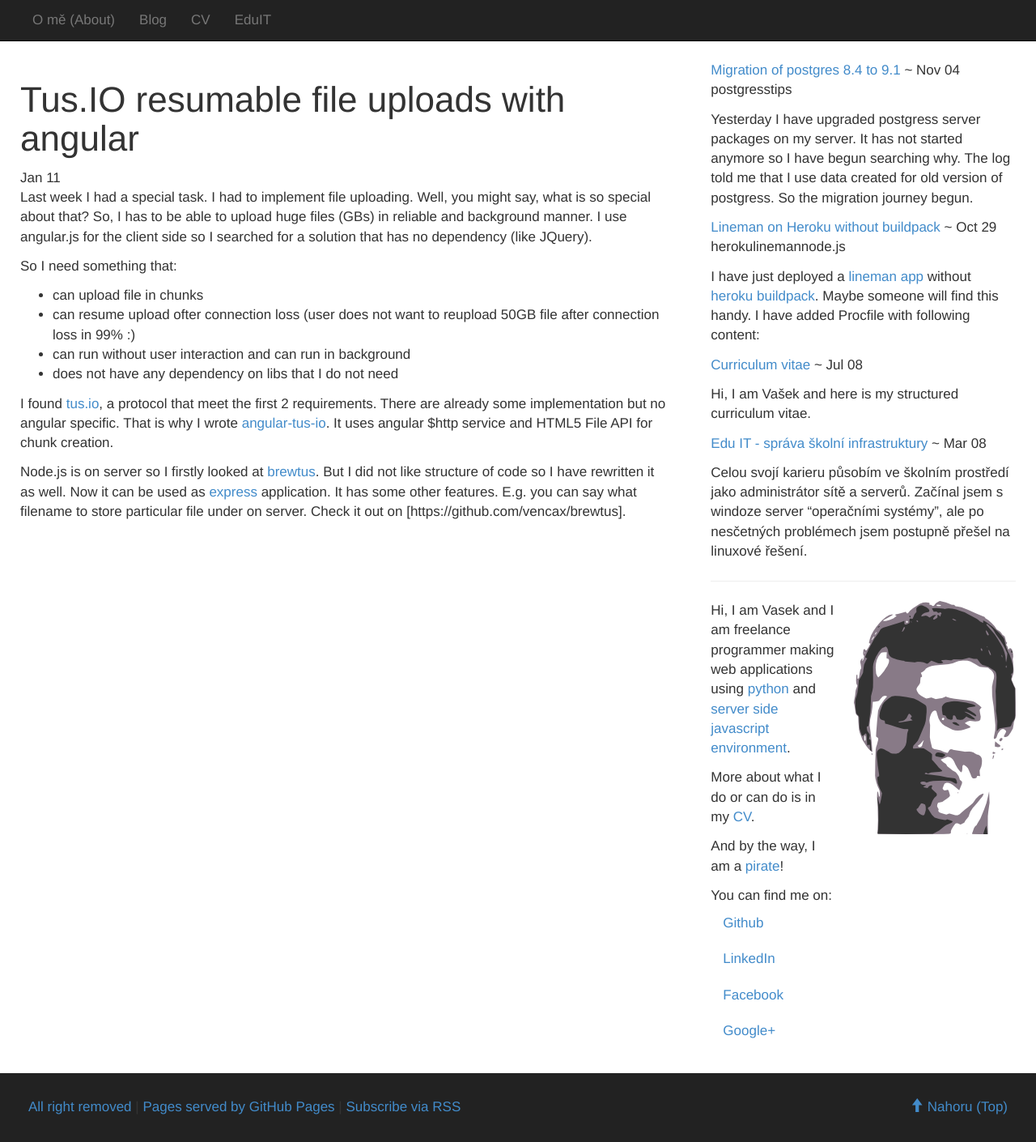
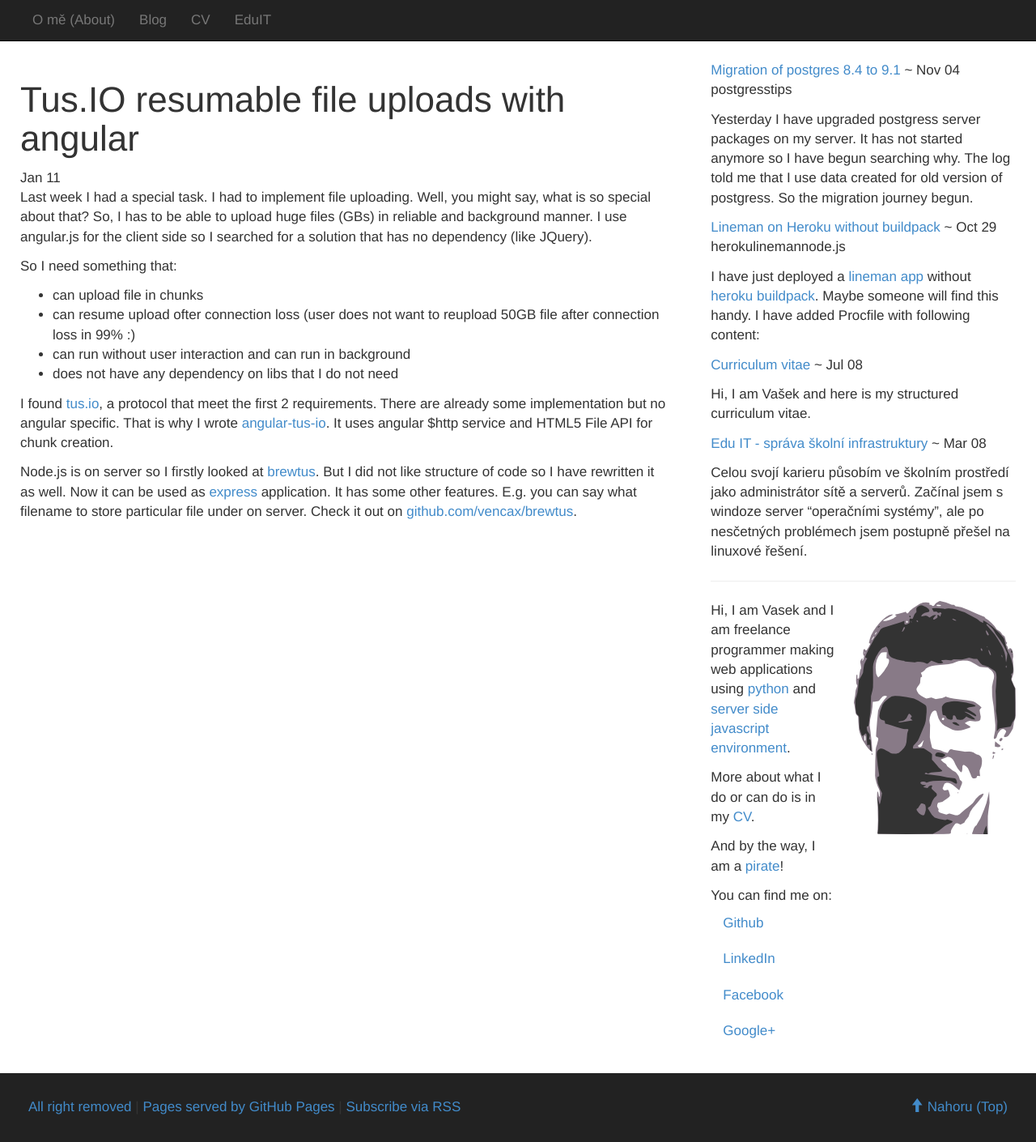
Before and after one commit to vencax/vencax.github.io, a Jekyll site: the page built from _posts/2015-1-11-angular-tus-io.md, in a window 1280 px wide. Shown: the whole page at 81% size. Built offline with Jekyll 4.4.1, drawn with Linux system fonts in a browser that asks for light colours; Markdown is read by kramdown in place of the engine named in the settings; some of the changed lines change nothing that is shown.

Commit message:
Update 2015-1-11-angular-tus-io.md

```diff
--- a/_posts/2015-1-11-angular-tus-io.md
+++ b/_posts/2015-1-11-angular-tus-io.md
@@ -29,4 +29,4 @@ But I did not like structure of code so I have rewritten it as well.
 Now it can be used as [express](http://expressjs.com/) application.
 It has some other features.
 E.g. you can say what filename to store particular file under on server.
-Check it out on [https://github.com/vencax/brewtus].
+Check it out on [github.com/vencax/brewtus](https://github.com/vencax/brewtus).
```
